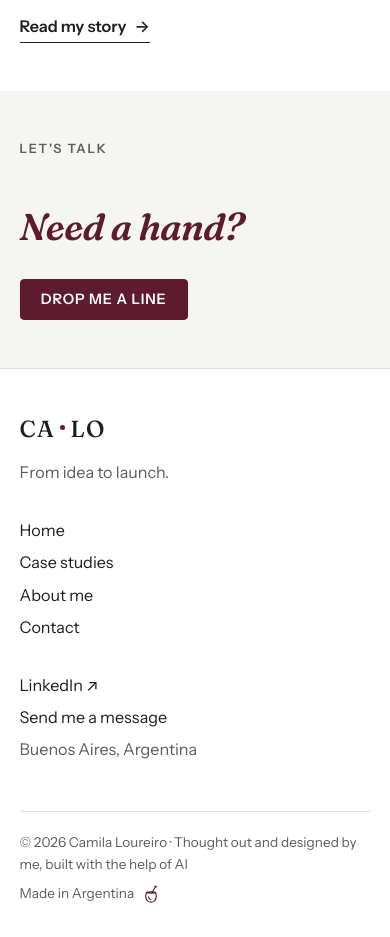
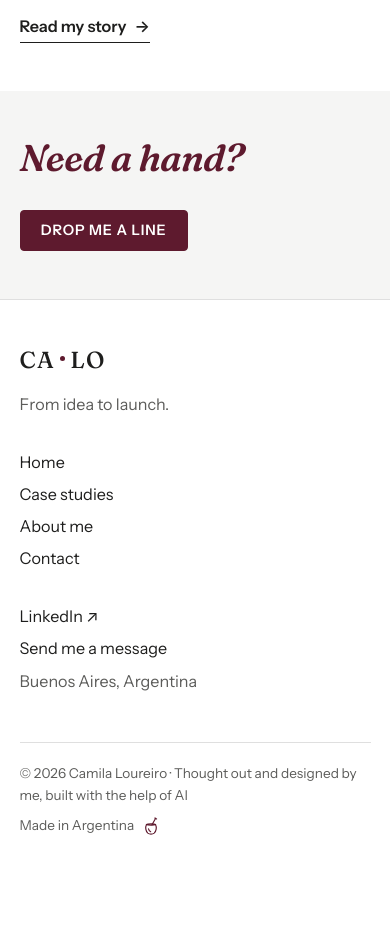
Before and after one commit to CamLoureiro/camloureiro.github.io, a plain HTML site: page index.html in a window 390 px wide. Shown: the part 3220-4157 px from the top of the page. After the commit the page ends 4089 px from the top, so only its background shows below. Drawn offline with Linux system fonts and the light colour scheme.

Commit message:
Inicio: sacar "Hablemos" / "Let's talk" de la banda de contacto
El padding queda igual arriba y abajo (48px en celular, 72px desde tablet).

Co-Authored-By: Claude Opus 5.5 <noreply@anthropic.com>
Claude-Session: https://claude.ai/code/session_01Q3Nz7etwbhk1RNN8gKxGLL

```diff
--- a/index.html
+++ b/index.html
@@ -182,7 +182,6 @@
     <!-- ===== CONTACTO (llamado a la acción) ===== -->
     <section class="section section--accent">
       <div class="wrap cta reveal">
-        <span class="eyebrow" data-lang="en">Let's talk</span><span class="eyebrow" data-lang="es">Hablemos</span>
         <h2 class="cta__title--wide" data-lang="en"><em>Need a hand?</em></h2>
         <h2 class="cta__title--wide" data-lang="es"><em>¿Necesitás una mano?</em></h2>
         <a class="btn" href="contacto.html"><span data-lang="en">Drop me a line</span><span data-lang="es">Escribime</span></a>
```
